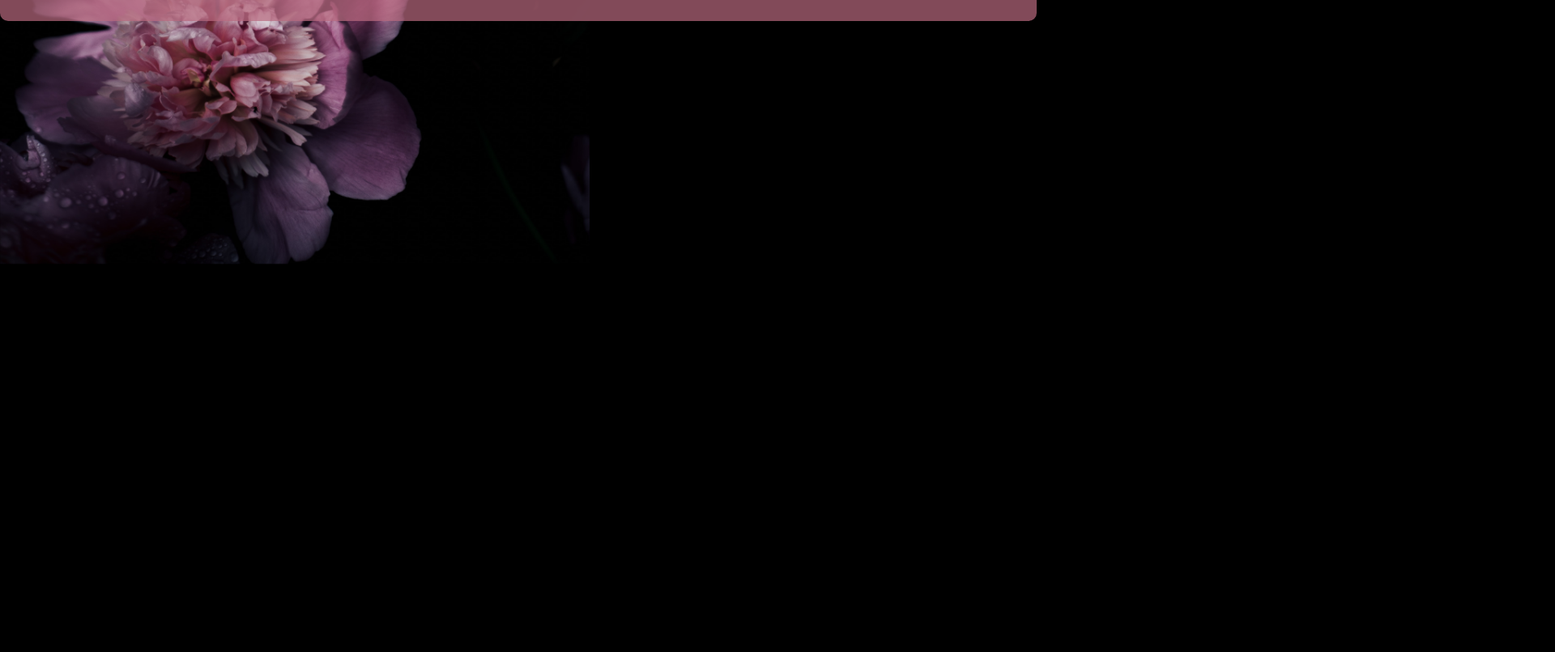
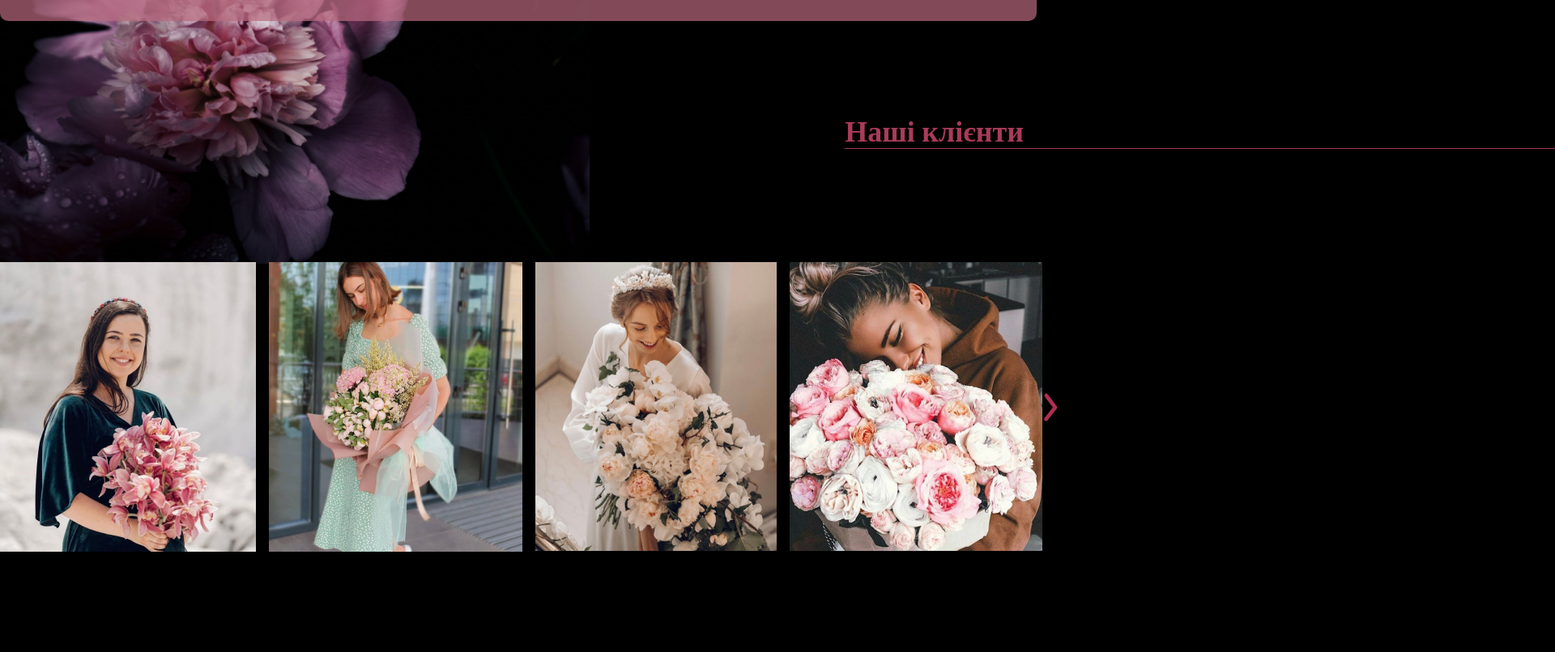
Before and after one commit to helen25sur/flowerlover, a plain HTML site: page index.html in a window 1280 px wide. Shown: the part 4803-5609 px from the top of the page at 81% size, 1920 px wide, since content can reach past the window. Before the commit the page ends 5149 px from the top, so only its background shows below. Drawn offline with nearby package versions, Linux system fonts and the light colour scheme; a web font is replaced by a local one.

Commit message:
feat: add customers section
add markup & styles for customers-section to index.html and styles.css

```diff
--- a/index.html
+++ b/index.html
@@ -279,6 +279,34 @@
 
       </div>
     </section>
+
+    <section class="customers-section grid-content section">
+      <div class="customers-content section-content">
+        <h2 class="customers-heading heading heading-3 section-heading">Наші клієнти</h2>
+          <div class="block-customers-list">
+            <button class="customers-list-btn customers-list-btn-prev">
+              <img src="./assets/images/icons/arrow-prev-icon.svg" alt="previus customer">
+            </button>
+            <ul class="customers-list">
+              <li class="customers-item">
+                <img src="./assets/images/customers/customer-1.jpg" alt="our customer">
+              </li>
+              <li class="customers-item">
+                <img src="./assets/images/customers/customer-2.jpg" alt="our customer">
+              </li>
+              <li class="customers-item">
+                <img src="./assets/images/customers/customer-3.jpg" alt="our customer">
+              </li>
+              <li class="customers-item">
+                <img src="./assets/images/customers/customer-4.jpg" alt="our customer">
+              </li>
+            </ul>
+            <button class="customers-list-btn customers-list-btn-next">
+              <img src="./assets/images/icons/arrow-prev-icon.svg" alt="next customer">
+            </button>
+          </div>
+      </div>
+    </section>
     </main>
 
   <footer></footer>
--- a/styles/styles.css
+++ b/styles/styles.css
@@ -437,3 +437,47 @@ a {
   background-repeat: no-repeat;
   background-position: center;
 }
+
+/* ============== CUSTOMERS ============ */
+
+.customers-section {
+  margin-top: -210px;
+  padding-bottom: 120px;
+}
+
+.customers-content {
+  flex-direction: column;
+  flex-wrap: nowrap;
+}
+
+.block-customers-list {
+  position: relative;
+  margin-top: 140px;
+}
+
+.customers-list {
+  display: flex;
+  justify-content: center;
+  gap: var(--gap-md);
+}
+
+.customers-list-btn {
+  position: absolute;
+  background: none;
+  border: none;
+  cursor: pointer;
+  top: 50%;
+  transform: translateY(-50%);
+}
+
+.customers-list-btn-prev {
+  left: -42px;
+}
+
+.customers-list-btn-next {
+  right: -42px;
+}
+
+.customers-list-btn-next img {
+  transform: rotate(180deg);
+}
```
Also changed, not shown: assets/images/icons/arrow-prev-icon.svg (added).
